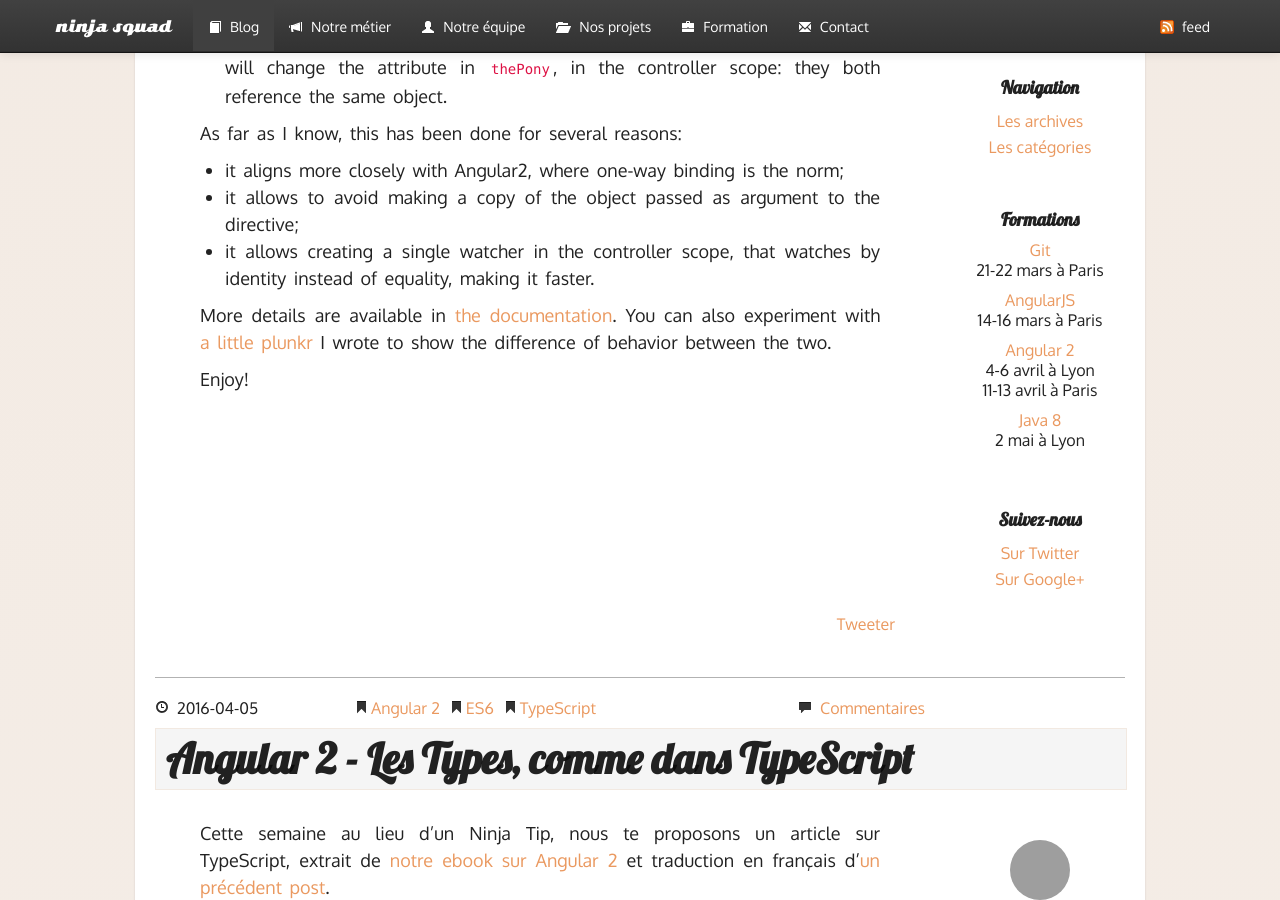
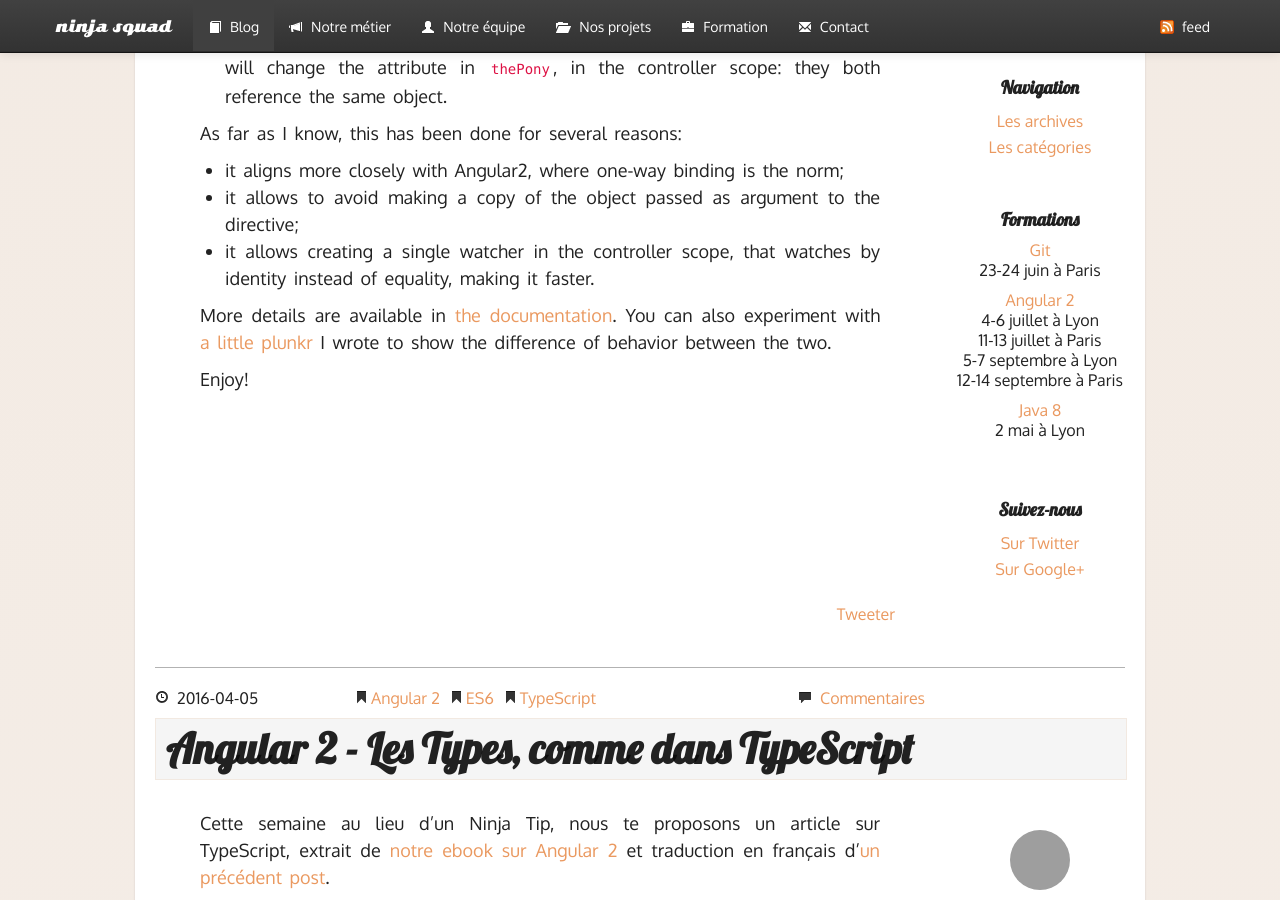
Before and after one commit to Ninja-Squad/ninja-squad.github.com, a Jekyll site: the page built from index.html, in a window 1280 px wide and 900 px high, scrolled down 1465 px. Built offline with Jekyll 4.4.1, drawn with Linux system fonts in a browser that asks for light colours; comment, search, counter and statistics services are not loaded; some of the changed text lies outside the part shown; grey boxes are pictures that could not be loaded.

Commit message:
traning dates Q3 2016

```diff
--- a/_config.yml
+++ b/_config.yml
@@ -155,16 +155,14 @@ JB :
     git:
       title: Git
       dates:
-        - 21-22 mars à Paris
-    angularjs:
-      title: AngularJS
-      dates:
-        - 14-16 mars à Paris
+        - 23-24 juin à Paris
     angular2:
       title: Angular 2
       dates:
-        - 4-6 avril à Lyon
-        - 11-13 avril à Paris
+        - 4-6 juillet à Lyon
+        - 11-13 juillet à Paris
+        - 5-7 septembre à Lyon
+        - 12-14 septembre à Paris
     java8:
       title: Java 8
       dates:
```
